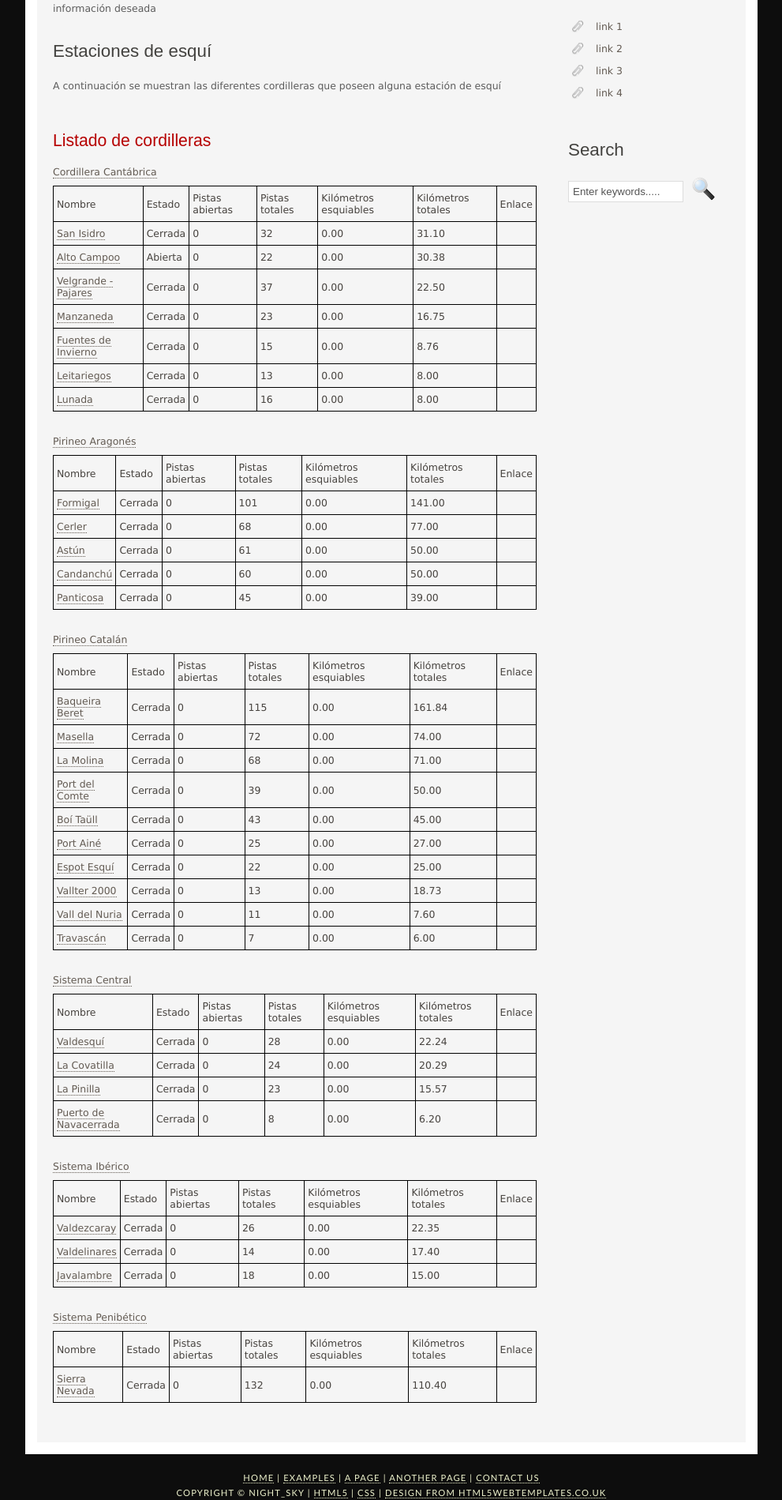
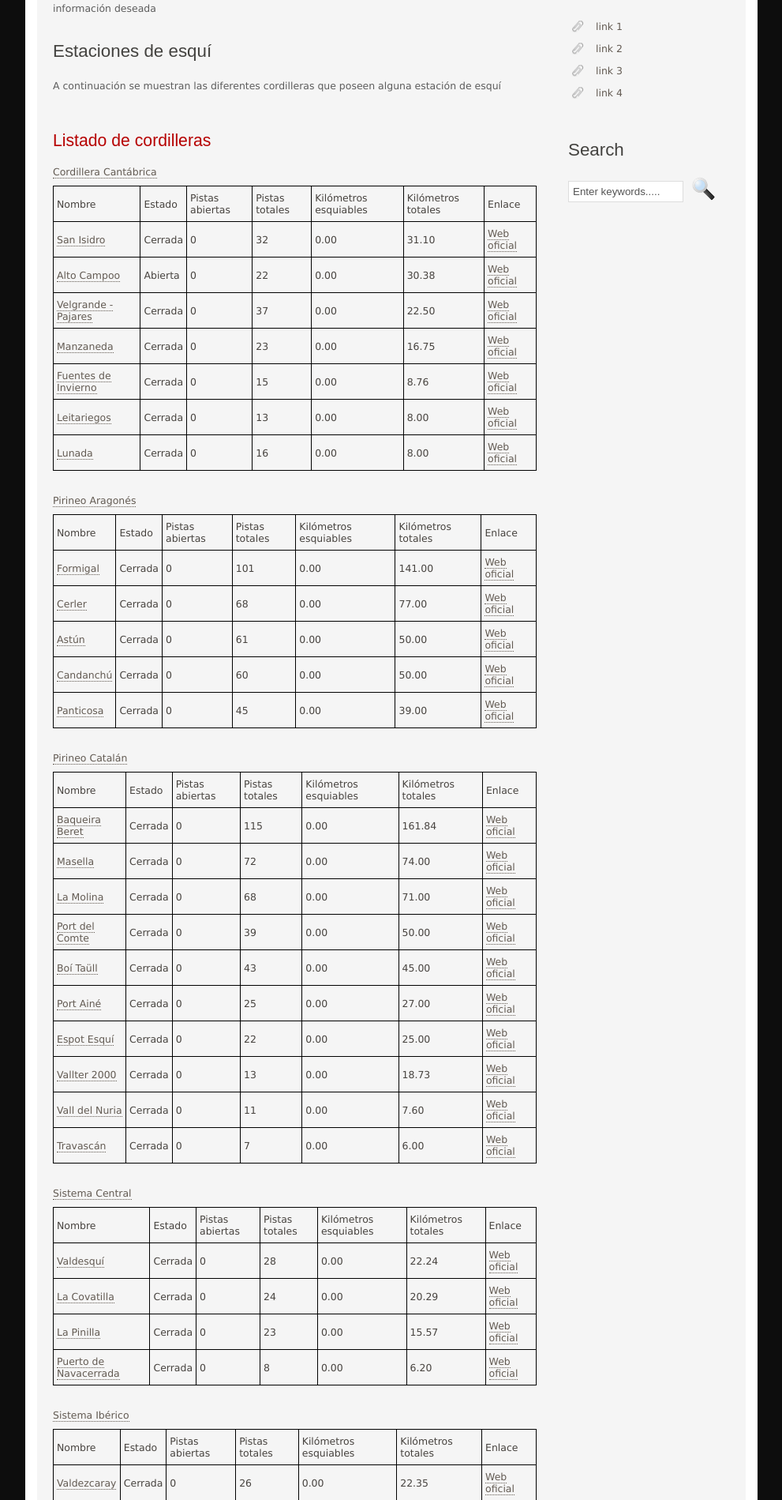
Before and after one commit to Robertoguisasola/IW, a Django app: page /index in a window 1280 px wide. Shown: the part 538-2437 px from the top of the page at 79% size, without its empty margins (144-1135 px from the left). Run offline with Django 3.2, Linux system fonts and the light colour scheme; data comes from the database, SQL or seed files in the repository; both versions use the stored data as it was after the commit; parts of the project's set-up code (start-up, migrations or seed data) failed here and were passed over.

Commit message:
Enlaces añadidos a las estaciones

```diff
--- a/appIW/templates/appIW/index.html
+++ b/appIW/templates/appIW/index.html
@@ -48,7 +48,7 @@
                     <td>{{e.nPistasTotales}}</td>
                     <td>{{e.nKilometros}}</td>
                     <td>{{e.nKilometrosTotales}}</td>
-                    <td>{{e.enlace}}</td>
+                    <td><a href="{{ e.enlacePagina }}">Web oficial</td>
                   </tr>
                 {% else %}
                 {% endif %}
```
Also changed, not shown: db.sqlite3.
